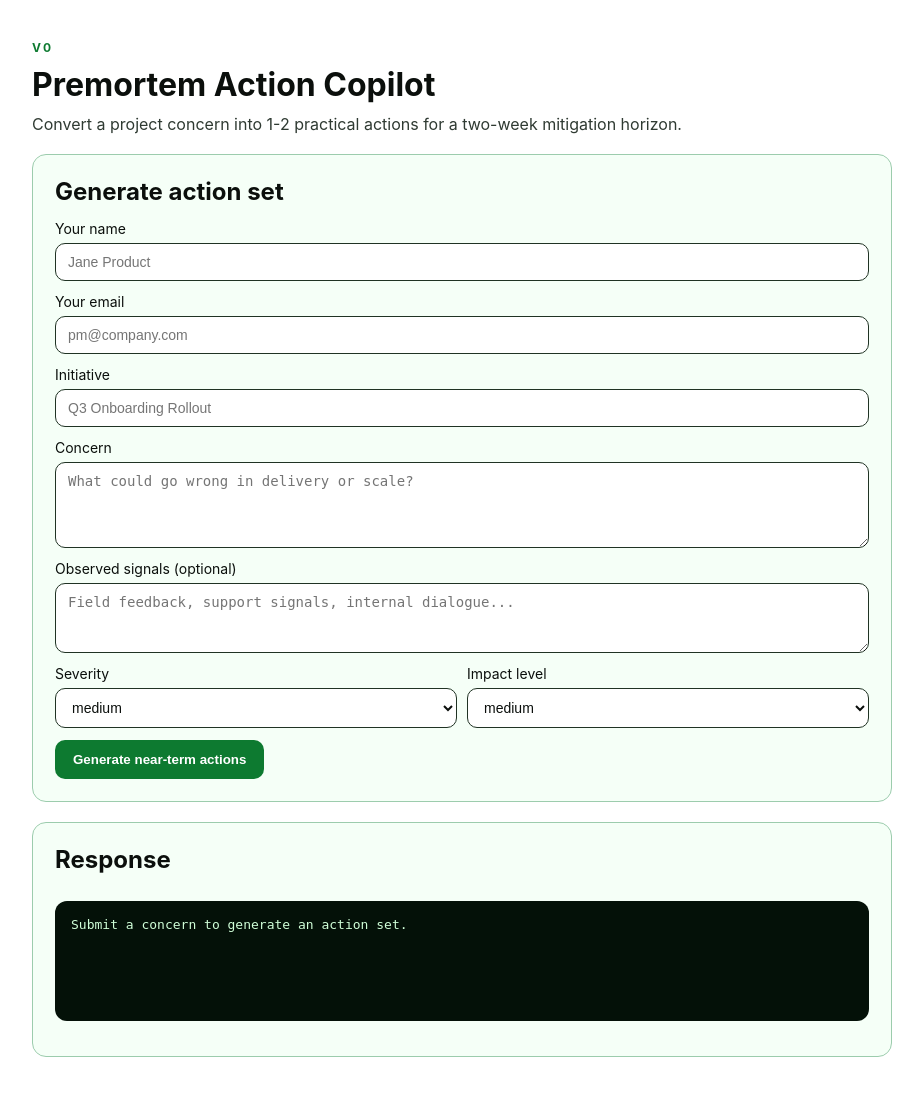
After one commit to lnfurey-oss/pm-exploration, a FastAPI app: page / in a window 1280 px wide. The commit adds this page. Shown: the whole page, without its empty margins (178-1101 px from the left). Run offline with FastAPI, Linux system fonts and the light colour scheme.

Commit message:
Build premortem action planner MVP with persistence

```diff
--- a/main.py
+++ b/main.py
@@ -1,12 +1,16 @@
 from __future__ import annotations
 
+import json
+import os
+from datetime import datetime, timedelta, timezone
 from typing import Generator, List
 
+import requests
 from fastapi import Depends, FastAPI, HTTPException, Request
 from fastapi.responses import HTMLResponse
 from fastapi.staticfiles import StaticFiles
 from fastapi.templating import Jinja2Templates
-from sqlalchemy import create_engine
+from sqlalchemy import create_engine, select
 from sqlalchemy.orm import Session, sessionmaker
 
 from models import (
@@ -18,16 +22,22 @@ from models import (
     Decision,
     DecisionCreate,
     DecisionRead,
+    MitigationAction,
     Outcome,
     OutcomeCreate,
+    PremortemConcern,
+    PremortemConcernCreate,
+    PremortemPlanRead,
+    User,
 )
 
 DATABASE_URL = "sqlite:///./decisions.db"
+RETENTION_DAYS = 60
 
 engine = create_engine(DATABASE_URL, connect_args={"check_same_thread": False})
 SessionLocal = sessionmaker(autocommit=False, autoflush=False, bind=engine)
 
-app = FastAPI(title="Product Decision Copilot")
+app = FastAPI(title="Premortem Decision Copilot")
 app.mount("/static", StaticFiles(directory="static"), name="static")
 templates = Jinja2Templates(directory="templates")
 
@@ -40,9 +50,121 @@ def get_db() -> Generator[Session, None, None]:
         db.close()
 
 
+def cleanup_expired_concerns(db: Session) -> int:
+    cutoff = datetime.now(timezone.utc) - timedelta(days=RETENTION_DAYS)
+    expired = db.scalars(
+        select(PremortemConcern).where(PremortemConcern.created_at < cutoff)
+    ).all()
+    for item in expired:
+        db.delete(item)
+    if expired:
+        db.commit()
+    return len(expired)
+
+
+def pick_action_count(severity: str, impact_level: str) -> int:
+    return 2 if "high" in {severity, impact_level} else 1
+
+
+def deterministic_actions(payload: PremortemConcernCreate) -> list[dict]:
+    initiative = payload.initiative_name
+    concern = payload.concern_text
+    signals = payload.observed_signals or "field reports, support tickets, and discovery calls"
+
+    severity_map = {"low": 1, "medium": 2, "high": 3}
+    impact_map = {"low": 2, "medium": 3, "high": 5}
+
+    impact_score_base = min(10, severity_map[payload.severity] + impact_map[payload.impact_level] + 2)
+    confidence_base = 8 if payload.severity == "high" else 7 if payload.severity == "medium" else 6
+    actions = [
+        {
+            "title": "Validate concern signal with a 5-account sweep",
+            "description": (
+                f"Run structured outreach on 5 representative accounts tied to '{initiative}' to validate the concern: "
+                f"'{concern}'. Capture evidence from {signals} and identify the top failure mode that could appear in delivery or scale."
+            ),
+            "owner_role": "Product Manager",
+            "due_in_days": 5,
+            "impact_score": impact_score_base,
+            "effort_score": 3,
+            "confidence_score": confidence_base,
+            "leading_indicator": "Signal confidence score improves to >= 70% with documented failure pattern.",
+        },
+        {
+            "title": "Launch a two-week risk-offset experiment",
+            "description": (
+                f"Define and execute a lightweight mitigation experiment for '{initiative}' that directly offsets the concern. "
+                "Examples: adjusted onboarding step, support playbook update, or scope guardrail. Review at day 14."
+            ),
+            "owner_role": "PM + Engineering Lead",
+            "due_in_days": 14,
+            "impact_score": min(10, impact_score_base + 1),
+            "effort_score": 5,
+            "confidence_score": max(5, confidence_base - 1),
+            "leading_indicator": "Leading KPI trend improves for two consecutive weekly checkpoints.",
+        },
+    ]
+    return actions[: pick_action_count(payload.severity, payload.impact_level)]
+
+
+def llm_actions(payload: PremortemConcernCreate) -> tuple[list[dict], str]:
+    api_key = os.getenv("OPENAI_API_KEY")
+    model = os.getenv("OPENAI_MODEL", "gpt-4o-mini")
+    if not api_key:
+        return deterministic_actions(payload), "deterministic-fallback"
+
+    prompt = {
+        "task": "Generate 1-2 near-term mitigation actions over a 14-day horizon.",
+        "concern": payload.model_dump(),
+        "output_schema": {
+            "actions": [
+                {
+                    "title": "string",
+                    "description": "string",
+                    "owner_role": "string",
+                    "due_in_days": "int<=14",
+                    "impact_score": "1-10",
+                    "effort_score": "1-10",
+                    "confidence_score": "1-10",
+                    "leading_indicator": "string",
+                }
+            ]
+        },
+        "constraints": [
+            "Return JSON only.",
+            "Generate either 1 or 2 actions.",
+            "Action must be specific and practical for PM teams.",
+        ],
+    }
+
+    response = requests.post(
+        "https://api.openai.com/v1/chat/completions",
+        headers={"Authorization": f"Bearer {api_key}", "Content-Type": "application/json"},
+        json={
+            "model": model,
+            "messages": [
+                {"role": "system", "content": "You are a PM premortem mitigation planner."},
+                {"role": "user", "content": json.dumps(prompt)},
+            ],
+            "temperature": 0.2,
+            "response_format": {"type": "json_object"},
+        },
+        timeout=20,
+    )
+    response.raise_for_status()
+    content = response.json()["choices"][0]["message"]["content"]
+    parsed = json.loads(content)
+    actions = parsed.get("actions", [])
+    if not actions:
+        return deterministic_actions(payload), "deterministic-fallback"
+    return actions[:2], f"llm:{model}"
+
+
 @app.on_event("startup")
 def on_startup() -> None:
     Base.metadata.create_all(bind=engine)
+    with SessionLocal() as db:
+        cleanup_expired_concerns(db)
 
 
 @app.get("/", response_class=HTMLResponse)
@@ -143,3 +265,57 @@ def reflect(decision_id: int, db: Session = Depends(get_db)) -> dict:
         "contradicted": contradicted,
         "summary": summary,
     }
+
+
+@app.post("/premortem/plan", response_model=PremortemPlanRead)
+def create_premortem_plan(
+    payload: PremortemConcernCreate, db: Session = Depends(get_db)
+) -> PremortemPlanRead:
+    cleanup_expired_concerns(db)
+
+    user = db.scalar(select(User).where(User.email == payload.user_email))
+    if not user:
+        user = User(name=payload.user_name, email=payload.user_email)
+        db.add(user)
+        db.flush()
+
+    concern = PremortemConcern(
+        user=user,
+        initiative_name=payload.initiative_name,
+        concern_text=payload.concern_text,
+        observed_signals=payload.observed_signals,
+        severity=payload.severity,
+        impact_level=payload.impact_level,
+    )
+    db.add(concern)
+    db.flush()
+
+    try:
+        generated_actions, source = llm_actions(payload)
+    except Exception:
+        generated_actions, source = deterministic_actions(payload), "deterministic-fallback"
+
+    persisted_actions = []
+    for action in generated_actions:
+        item = MitigationAction(
+            concern=concern,
+            title=action["title"],
+            description=action["description"],
+            owner_role=action["owner_role"],
+            due_in_days=min(14, max(1, int(action["due_in_days"]))),
+            impact_score=min(10, max(1, int(action["impact_score"]))),
+            effort_score=min(10, max(1, int(action["effort_score"]))),
+            confidence_score=min(10, max(1, int(action["confidence_score"]))),
+            leading_indicator=action["leading_indicator"],
+        )
+        db.add(item)
+        persisted_actions.append(item)
+
+    db.commit()
+    db.refresh(concern)
+
+    return PremortemPlanRead(
+        concern_id=concern.id,
+        generated_with=source,
+        actions=persisted_actions,
+    )
--- a/static/app.js
+++ b/static/app.js
@@ -1,9 +1,4 @@
-const apiBase = "";
-
-const decisionForm = document.getElementById("decision-form");
-const assumptionForm = document.getElementById("assumption-form");
-const outcomeForm = document.getElementById("outcome-form");
-const reflectionForm = document.getElementById("reflection-form");
+const premortemForm = document.getElementById("premortem-form");
 const reflectionOutput = document.getElementById("reflection-output");
 
 const setOutput = (payload) => {
@@ -14,97 +9,29 @@ const handleError = (error) => {
   setOutput({ error: error.message || "Something went wrong" });
 };
 
-decisionForm.addEventListener("submit", async (event) => {
+premortemForm.addEventListener("submit", async (event) => {
   event.preventDefault();
-  const formData = new FormData(decisionForm);
-  const constraintsRaw = formData.get("constraints");
-  const constraints = constraintsRaw
-    ? constraintsRaw
-        .split(",")
-        .map((item) => item.trim())
-        .filter(Boolean)
-        .map((text) => ({ text }))
-    : [];
-
+  const formData = new FormData(premortemForm);
   const payload = {
-    date: formData.get("date"),
-    title: formData.get("title"),
-    context: formData.get("context"),
-    constraints,
+    user_name: formData.get("user_name"),
+    user_email: formData.get("user_email"),
+    initiative_name: formData.get("initiative_name"),
+    concern_text: formData.get("concern_text"),
+    observed_signals: formData.get("observed_signals") || null,
+    severity: formData.get("severity"),
+    impact_level: formData.get("impact_level"),
   };
 
   try {
-    const response = await fetch(`${apiBase}/decision`, {
+    const response = await fetch("/premortem/plan", {
       method: "POST",
       headers: { "Content-Type": "application/json" },
       body: JSON.stringify(payload),
     });
-    if (!response.ok) throw new Error("Failed to create decision");
-    const data = await response.json();
-    setOutput({ message: "Decision created", decision: data });
-  } catch (error) {
-    handleError(error);
-  }
-});
-
-assumptionForm.addEventListener("submit", async (event) => {
-  event.preventDefault();
-  const formData = new FormData(assumptionForm);
-  const decisionId = formData.get("decisionId");
-  const assumptions = formData
-    .get("assumptions")
-    .split("\n")
-    .map((item) => item.trim())
-    .filter(Boolean)
-    .map((text) => ({ text }));
-
-  try {
-    const response = await fetch(
-      `${apiBase}/decision/${decisionId}/assumptions`,
-      {
-        method: "POST",
-        headers: { "Content-Type": "application/json" },
-        body: JSON.stringify(assumptions),
-      }
-    );
-    if (!response.ok) throw new Error("Failed to attach assumptions");
-    const data = await response.json();
-    setOutput({ message: "Assumptions attached", assumptions: data });
-  } catch (error) {
-    handleError(error);
-  }
-});
-
-outcomeForm.addEventListener("submit", async (event) => {
-  event.preventDefault();
-  const formData = new FormData(outcomeForm);
-  const decisionId = formData.get("decisionId");
-  const payload = { text: formData.get("outcome") };
-
-  try {
-    const response = await fetch(`${apiBase}/decision/${decisionId}/outcome`, {
-      method: "POST",
-      headers: { "Content-Type": "application/json" },
-      body: JSON.stringify(payload),
-    });
-    if (!response.ok) throw new Error("Failed to attach outcome");
-    const data = await response.json();
-    setOutput({ message: "Outcome attached", outcome: data });
-  } catch (error) {
-    handleError(error);
-  }
-});
-
-reflectionForm.addEventListener("submit", async (event) => {
-  event.preventDefault();
-  const formData = new FormData(reflectionForm);
-  const decisionId = formData.get("decisionId");
-
-  try {
-    const response = await fetch(
-      `${apiBase}/decision/${decisionId}/reflection`
-    );
-    if (!response.ok) throw new Error("Failed to fetch reflection");
+    if (!response.ok) {
+      const errText = await response.text();
+      throw new Error(`Failed to generate action set: ${errText}`);
+    }
     const data = await response.json();
     setOutput(data);
   } catch (error) {
--- a/static/static/style.css
+++ b/static/style.css
@@ -1,11 +1,11 @@
 :root {
   color-scheme: light;
-  --bg: #f5f7fb;
-  --card: #ffffff;
-  --text: #1f2a44;
-  --muted: #5f6c85;
-  --accent: #3358ff;
-  --border: #e1e7f0;
+  --bg: #ffffff;
+  --card: #f5fff7;
+  --text: #0b0f0c;
+  --muted: #2f3a32;
+  --accent: #0d7a30;
+  --border: #9cccad;
 }
 
 * {
@@ -22,22 +22,23 @@ body {
 .container {
   max-width: 900px;
   margin: 0 auto;
-  padding: 48px 20px 64px;
+  padding: 40px 20px 60px;
   display: grid;
-  gap: 24px;
+  gap: 20px;
 }
 
 header {
   display: grid;
-  gap: 12px;
+  gap: 10px;
 }
 
 .eyebrow {
   text-transform: uppercase;
   letter-spacing: 0.2em;
   font-size: 12px;
-  color: var(--muted);
+  color: var(--accent);
   margin: 0;
+  font-weight: 700;
 }
 
 h1 {
@@ -48,22 +49,20 @@ h1 {
 .subtitle {
   margin: 0;
   color: var(--muted);
-  max-width: 640px;
+  max-width: 680px;
 }
 
 .panel {
   background: var(--card);
-  padding: 24px;
-  border-radius: 16px;
+  padding: 22px;
+  border-radius: 14px;
   border: 1px solid var(--border);
-  box-shadow: 0 10px 30px rgba(31, 42, 68, 0.08);
   display: grid;
-  gap: 16px;
+  gap: 14px;
 }
 
 .panel h2 {
   margin: 0;
-  font-size: 20px;
 }
 
 form {
@@ -72,47 +71,44 @@ form {
 }
 
 label {
-  font-size: 14px;
-  color: var(--muted);
   display: grid;
   gap: 6px;
+  font-size: 14px;
 }
 
 input,
-textarea {
+textarea,
+select {
   padding: 10px 12px;
   border-radius: 10px;
-  border: 1px solid var(--border);
+  border: 1px solid #203324;
   font-size: 14px;
-  font-family: inherit;
+  background: #ffffff;
+  color: #0b0f0c;
+}
+
+.grid-2 {
+  display: grid;
+  grid-template-columns: repeat(auto-fit, minmax(200px, 1fr));
+  gap: 10px;
 }
 
 button {
   background: var(--accent);
-  color: white;
+  color: #fff;
   border: none;
   padding: 12px 18px;
   border-radius: 10px;
-  font-weight: 600;
+  font-weight: 700;
   cursor: pointer;
   justify-self: start;
 }
 
-button:hover {
-  filter: brightness(0.95);
-}
-
 #reflection-output {
-  background: #0e1a33;
-  color: #d5dff5;
+  background: #041108;
+  color: #d0ffd8;
   padding: 16px;
   border-radius: 12px;
-  min-height: 100px;
+  min-height: 120px;
   overflow-x: auto;
 }
-
-.helper ul {
-  margin: 0;
-  padding-left: 18px;
-  color: var(--muted);
-}
--- /dev/null
+++ b/templates/index.html
@@ -0,0 +1,74 @@
+<!doctype html>
+<html lang="en">
+  <head>
+    <meta charset="UTF-8" />
+    <meta name="viewport" content="width=device-width, initial-scale=1.0" />
+    <title>Premortem Action Copilot</title>
+    <link rel="stylesheet" href="/static/style.css" />
+  </head>
+  <body>
+    <main class="container">
+      <header>
+        <p class="eyebrow">V0</p>
+        <h1>Premortem Action Copilot</h1>
+        <p class="subtitle">
+          Convert a project concern into 1-2 practical actions for a two-week mitigation horizon.
+        </p>
+      </header>
+
+      <section class="panel">
+        <h2>Generate action set</h2>
+        <form id="premortem-form">
+          <label>
+            Your name
+            <input name="user_name" required placeholder="Jane Product" />
+          </label>
+          <label>
+            Your email
+            <input name="user_email" type="email" required placeholder="pm@company.com" />
+          </label>
+          <label>
+            Initiative
+            <input name="initiative_name" required placeholder="Q3 Onboarding Rollout" />
+          </label>
+          <label>
+            Concern
+            <textarea name="concern_text" rows="4" required placeholder="What could go wrong in delivery or scale?"></textarea>
+          </label>
+          <label>
+            Observed signals (optional)
+            <textarea name="observed_signals" rows="3" placeholder="Field feedback, support signals, internal dialogue..."></textarea>
+          </label>
+
+          <div class="grid-2">
+            <label>
+              Severity
+              <select name="severity" required>
+                <option value="medium" selected>medium</option>
+                <option value="low">low</option>
+                <option value="high">high</option>
+              </select>
+            </label>
+            <label>
+              Impact level
+              <select name="impact_level" required>
+                <option value="medium" selected>medium</option>
+                <option value="low">low</option>
+                <option value="high">high</option>
+              </select>
+            </label>
+          </div>
+
+          <button type="submit">Generate near-term actions</button>
+        </form>
+      </section>
+
+      <section class="panel">
+        <h2>Response</h2>
+        <pre id="reflection-output">Submit a concern to generate an action set.</pre>
+      </section>
+    </main>
+
+    <script src="/static/app.js"></script>
+  </body>
+</html>
```
Also changed, not shown: models.py (+102 -3 lines), README.md.
